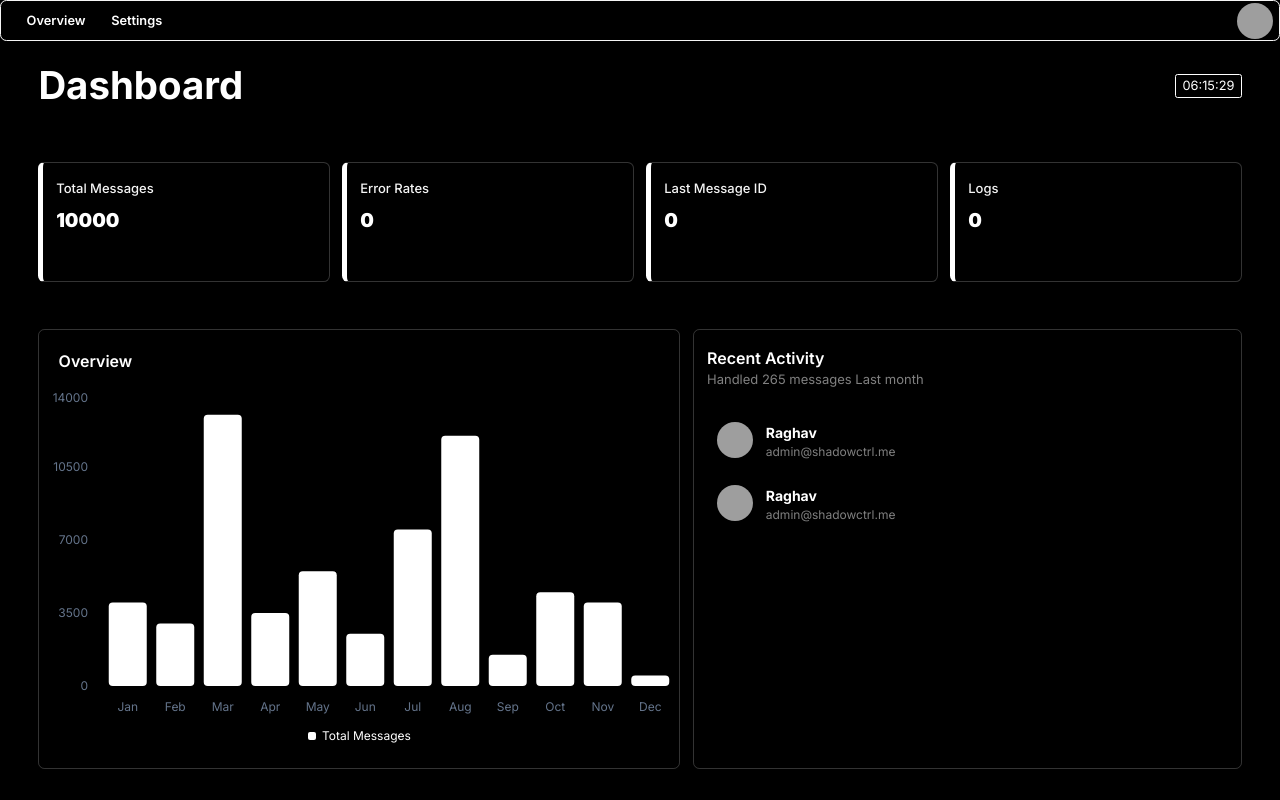
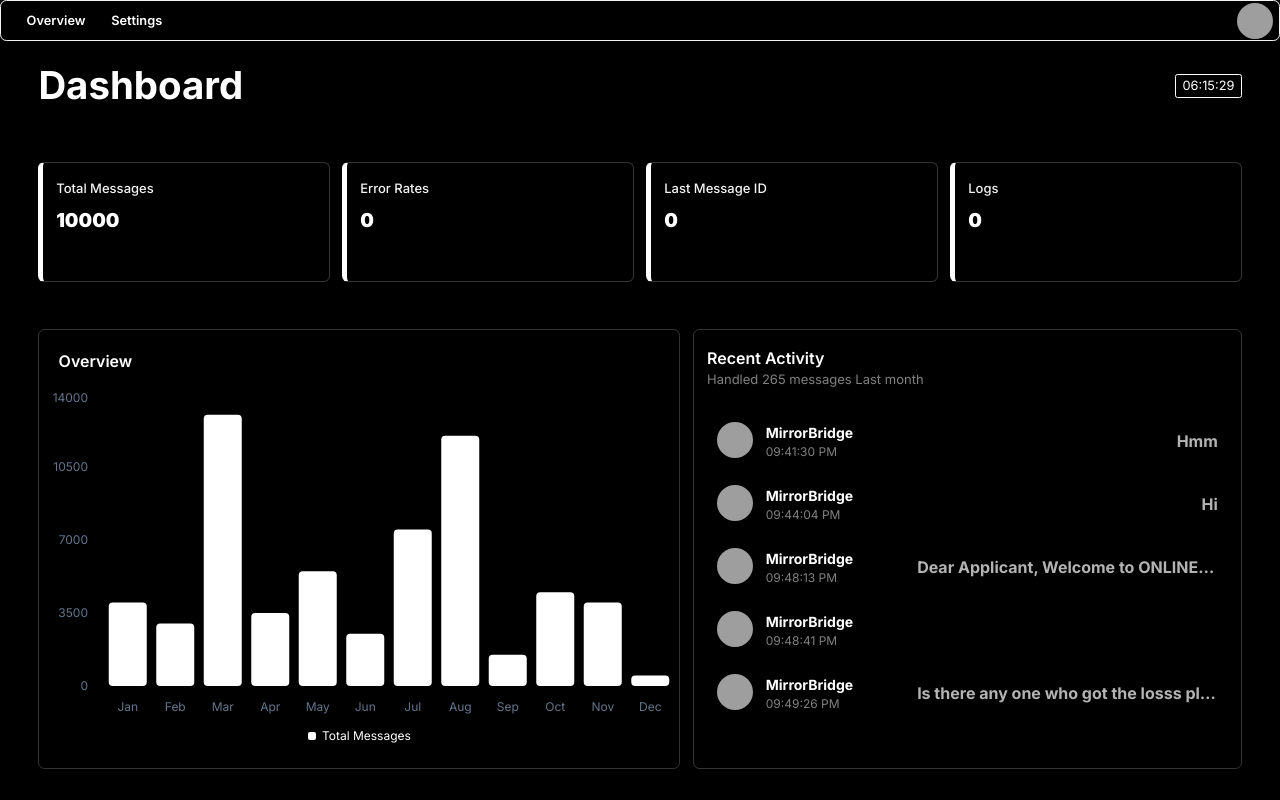
Before and after one commit to shadowctrl/TeleDis, a Next.js app: page / in a window 1280 px wide. Built offline with nearby package versions, Linux system fonts and the light colour scheme; grey boxes are pictures that could not be loaded.

Commit message:
Recent Activity - API

```diff
--- a/src/app/api/discord/route.ts
+++ b/src/app/api/discord/route.ts
@@ -39,7 +39,12 @@ export const POST = async (request: Request) => {
   var channelData = await fs.readFile(channelDataPath, "utf8");
   const { discordId }: { discordId: string } = JSON.parse(channelData);
   const { text, date, msgChannel, msgId } = await request.json();
-  const updateData = { msgId, text, date, msgChannel };
+  const dateLocale = new Date(date * 1000).toLocaleTimeString("en-US", {
+    hour: "2-digit",
+    minute: "2-digit",
+    second: "2-digit",
+  });
+  const updateData = { msgId, text, dateLocale, msgChannel };
   try {
     await fetch(discordId, {
       method: "POST",
--- a/src/app/api/recentMessage/route.ts
+++ b/src/app/api/recentMessage/route.ts
@@ -5,6 +5,6 @@ const recentMsgPath = path.join(process.cwd(), "src/logs/recentMsg.json");
 export const GET = async (request: Request) => {
   const recentMsg = await fs.readFile(recentMsgPath, "utf8");
   const recentMsgJson = JSON.parse(recentMsg);
-  console.log(recentMsg, recentMsgJson);
-  return new Response("hello", { status: 200 });
+
+  return Response.json(recentMsgJson, { status: 200 });
 };
--- a/src/app/globals.css
+++ b/src/app/globals.css
@@ -210,9 +210,27 @@ body {
   display: flex;
   flex-direction: column;
   gap: 3vh;
-  padding-left: 10px;
+  padding: 0 10px;
 }
 
+.recents-item-container {
+  display: flex;
+  gap: 5vw;
+  align-items: center;
+  justify-content: space-between;
+  transition: all 0.2s ease-in-out;
+}
+
+.recents-text {
+  font-weight: 700;
+  opacity: 0.7;
+  max-height: 3vh;
+  white-space: nowrap;
+  text-overflow: ellipsis;
+  overflow: hidden;
+
+  text-align: center;
+}
 .recents-item-head {
   display: flex;
   gap: 1vw;
--- a/src/app/page.tsx
+++ b/src/app/page.tsx
@@ -8,17 +8,11 @@ const Timer = dynamic(() => import("@/lib/timer"), {
   loading: () => <p>Loading...</p>,
 });
 
-const data = [
-  { content: "Hello", status: "success" },
-  { content: "hi", status: "success" },
-  { content: "hello", status: "success" },
-  { content: "hi", status: "failed" },
-  { content: "hello", status: "success" },
-];
-
 export default async function Home() {
-  // await fetch("http://localhost:3000/api/recentMessage");
-
+  const res = await fetch("http://localhost:3000/api/recentMessage", {
+    cache: "no-cache",
+  });
+  const Data = await res.json();
   return (
     <div className="App-main">
       <div className="hero-head">
@@ -56,6 +50,8 @@ export default async function Home() {
             <span>Handled 265 messages Last month</span>
           </h2>
           <div className="recents-components">
+            {Data.map((data: any, key: number) => (
+              <div key={key} className="recents-item-container">
                 <div className="recents-item-head">
                   <Avatar>
                     <AvatarImage
@@ -65,23 +61,13 @@ export default async function Home() {
                     <AvatarFallback>CN</AvatarFallback>
                   </Avatar>
                   <div>
-                <h2>Raghav</h2>
-                <p>admin@shadowctrl.me</p>
+                    <h2>{data.msgChannel}</h2>
+                    <p>{data.dateLocale}</p>
                   </div>
                 </div>
-            <div className="recents-item-head">
-              <Avatar>
-                <AvatarImage
-                  style={{ scale: 1.3 }}
-                  src="https://i.pinimg.com/originals/cc/6a/f2/cc6af2b47a62e61e1154a4726299ba46.jpg"
-                />
-                <AvatarFallback>CN</AvatarFallback>
-              </Avatar>
-              <div>
-                <h2>Raghav</h2>
-                <p>admin@shadowctrl.me</p>
+                <h2 className="recents-text">{data.text}</h2>
               </div>
-            </div>
+            ))}
           </div>
         </div>
       </div>
--- a/src/lib/telegramHelper.json
+++ b/src/lib/telegramHelper.json
@@ -1,3 +1,3 @@
 {
-  "update_id": 19846357
+  "update_id": 19846376
 }
--- a/src/logs/recentMsg.json
+++ b/src/logs/recentMsg.json
@@ -1,32 +1,31 @@
 [
   {
-    "msgId": 19846353,
-    "text": "2",
-    "date": 1721287164,
+    "msgId": 19846369,
+    "text": "Hmm",
+    "dateLocale": "09:41:30 PM",
     "msgChannel": "MirrorBridge"
   },
   {
-    "msgId": 19846354,
-    "text": "3",
-    "date": 1721287165,
+    "msgId": 19846372,
+    "text": "Hi",
+    "dateLocale": "09:44:04 PM",
     "msgChannel": "MirrorBridge"
   },
   {
-    "msgId": 19846355,
-    "text": "4",
-    "date": 1721287166,
+    "msgId": 19846374,
+    "text": "Dear Applicant,\n\nWelcome to ONLINE ADMISSION PORTAL.\n\nExisting Users:\n\nLogin with the username (Application Number)\nPassword is your date of birth in format DDMMYYYY.\n(Eg. If your date of birth is 3rd April 2002 password format is 03042002).",
+    "dateLocale": "09:48:13 PM",
     "msgChannel": "MirrorBridge"
   },
   {
-    "msgId": 19846356,
-    "text": "5",
-    "date": 1721287167,
+    "msgId": 19846375,
+    "dateLocale": "09:48:41 PM",
     "msgChannel": "MirrorBridge"
   },
   {
-    "msgId": 19846357,
-    "text": "6",
-    "date": 1721287169,
+    "msgId": 19846376,
+    "text": "Is there any one who got the losss please send me the screen shot",
+    "dateLocale": "09:49:26 PM",
     "msgChannel": "MirrorBridge"
   }
 ]
```
Lines whose indentation alone changed are shown as unchanged.
